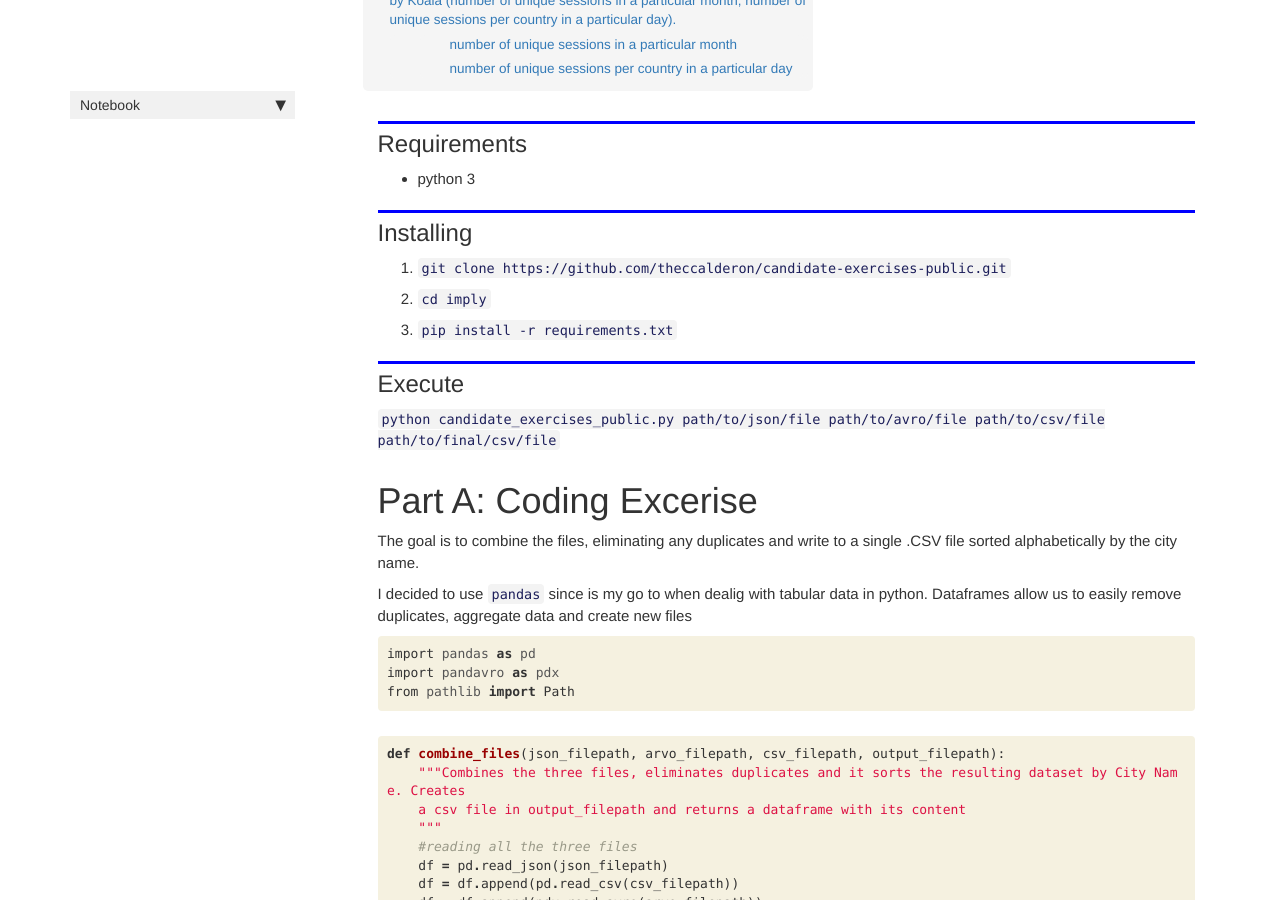
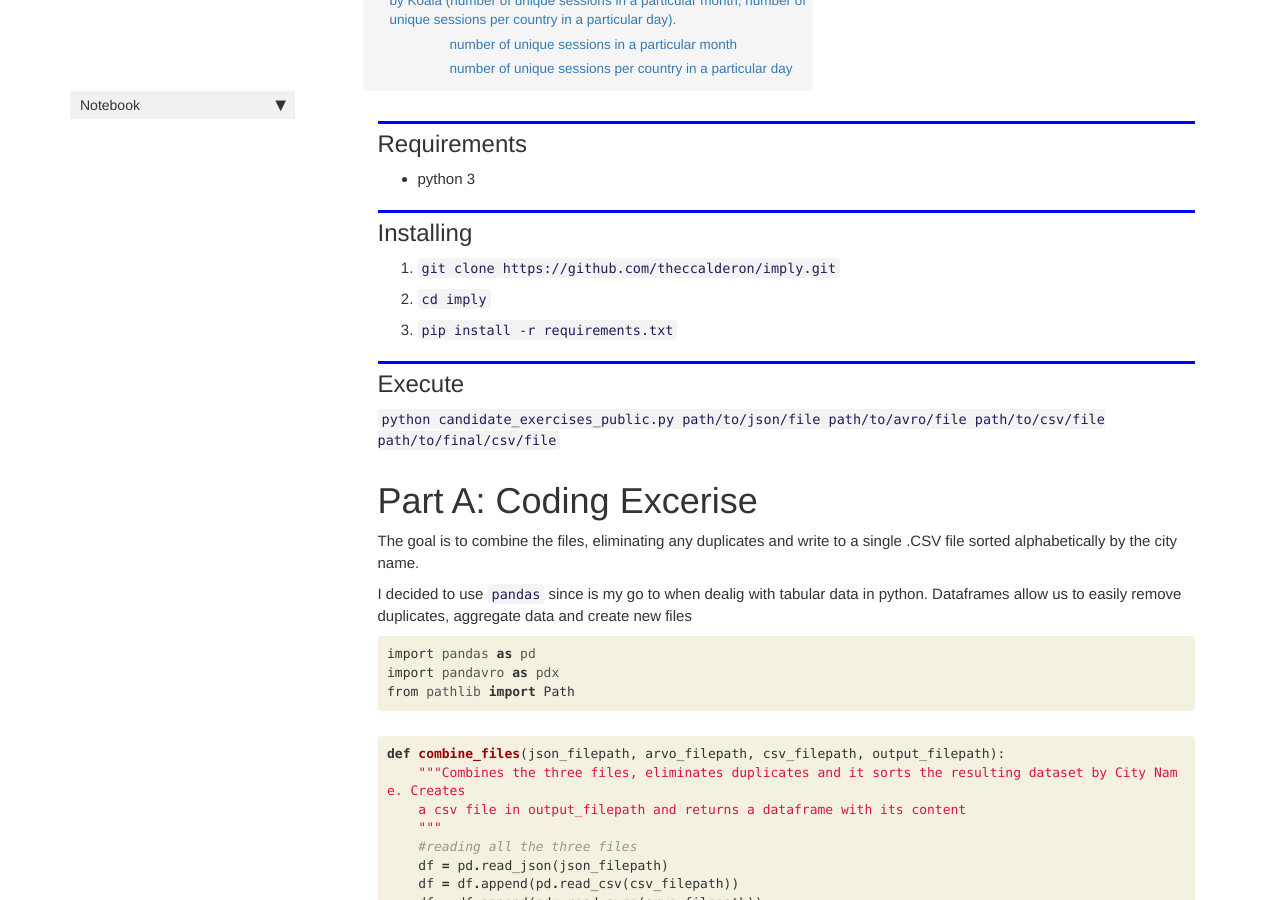
Before and after one commit to theccalderon/candidate-exercises-public, a Jekyll site: the page built from docs/index.html, in a window 1280 px wide and 900 px high, scrolled down 794 px. Built offline with Jekyll 4.4.1, drawn with Linux system fonts in a browser that asks for light colours; nearby versions of some CDN libraries; comment, search, counter and statistics services are not loaded; some of the changed lines change nothing that is shown.

Commit message:
minor adjustments

```diff
--- a/docs/index.html
+++ b/docs/index.html
@@ -45,7 +45,7 @@ summary: "This is the answer to the tech assessments for imply. Here you can fin
 <div class="cell border-box-sizing text_cell rendered"><div class="inner_cell">
 <div class="text_cell_render border-box-sizing rendered_html">
 <ol>
-<li><code>git clone https://github.com/theccalderon/candidate-exercises-public.git</code></li>
+<li><code>git clone https://github.com/theccalderon/imply.git</code></li>
 <li><code>cd imply</code></li>
 <li><code>pip install -r requirements.txt</code></li>
 </ol>
```
Also changed, not shown: 1 other file.
